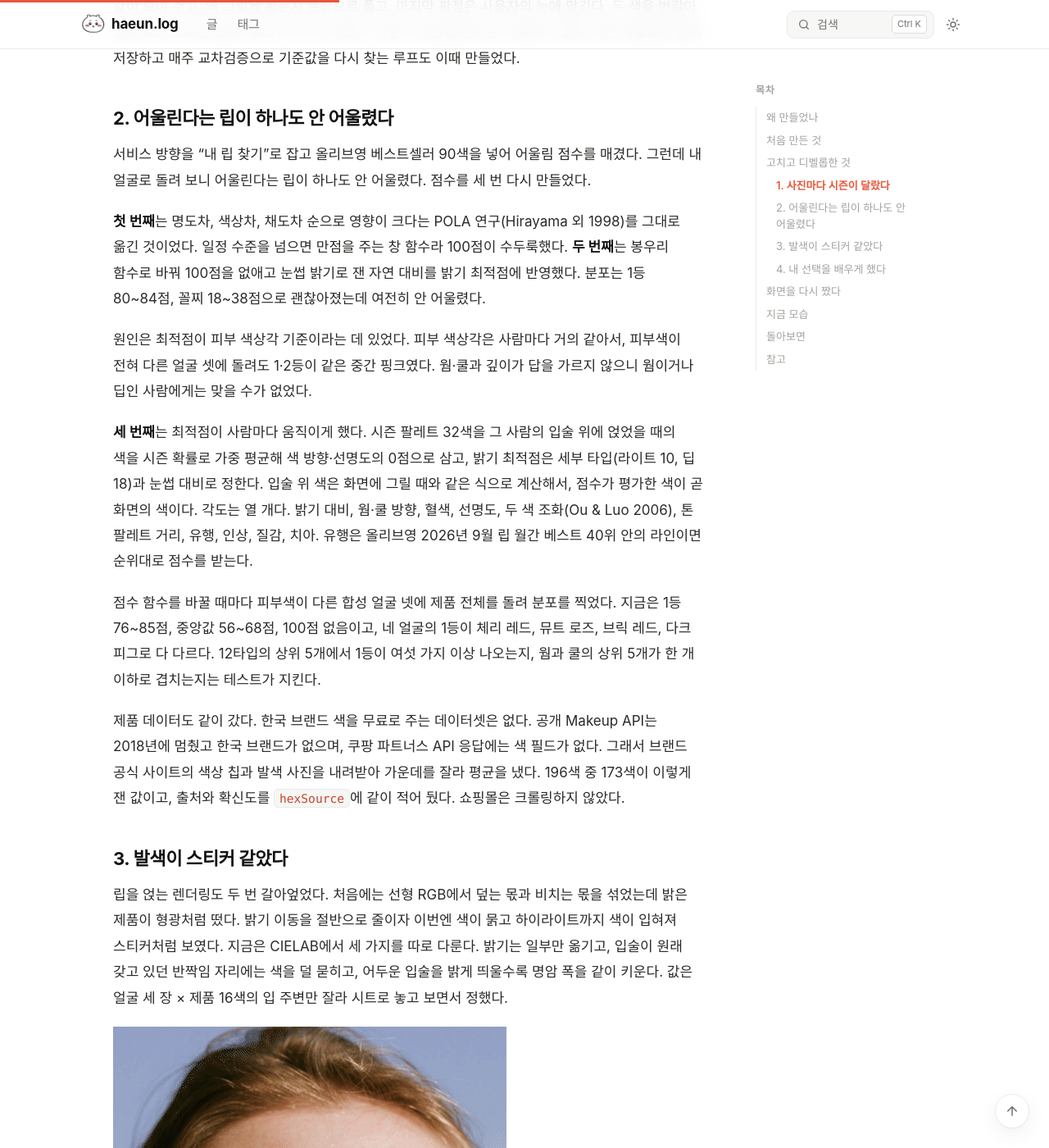
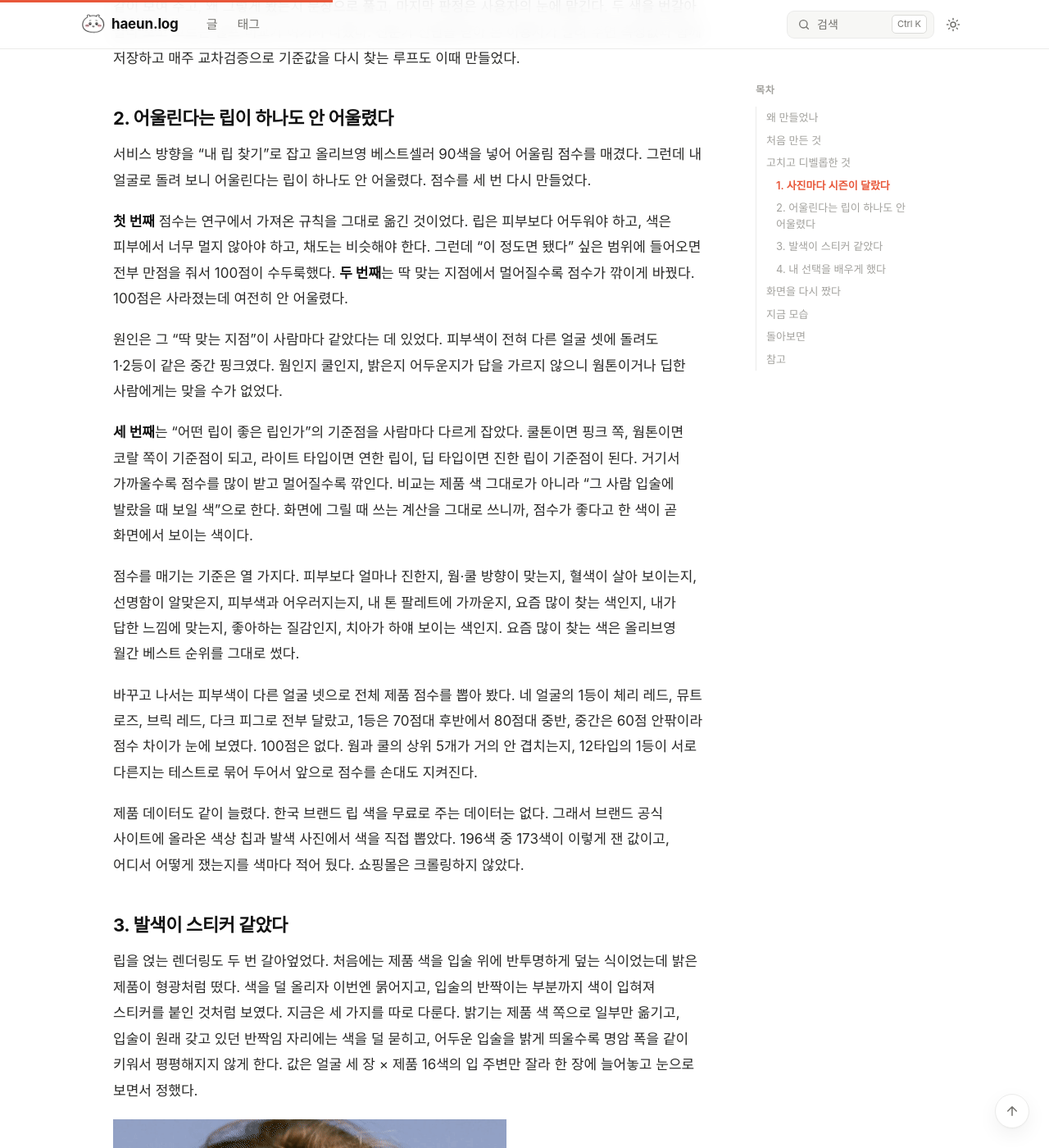
Before and after one commit to OHaEuN/OHaEuN, a Jekyll site: the page built from _posts/2026-11-04-31.md, in a window 1280 px wide and 1400 px high, scrolled down 2497 px. Shown: the whole window at 82% size. Built offline with Jekyll 4.4.1, drawn with Linux system fonts in a browser that asks for light colours; nearby versions of some CDN libraries; some web fonts are replaced; some of the changed text lies outside the part shown.

Commit message:
Post 31: explain the lip score, rendering and preference learning in plain words

```diff
--- a/_posts/2026-11-04-31.md
+++ b/_posts/2026-11-04-31.md
@@ -51,19 +51,21 @@
 
 서비스 방향을 "내 립 찾기"로 잡고 올리브영 베스트셀러 90색을 넣어 어울림 점수를 매겼다. 그런데 내 얼굴로 돌려 보니 어울린다는 립이 하나도 안 어울렸다. 점수를 세 번 다시 만들었다.
 
-**첫 번째**는 명도차, 색상차, 채도차 순으로 영향이 크다는 POLA 연구(Hirayama 외 1998)를 그대로 옮긴 것이었다. 일정 수준을 넘으면 만점을 주는 창 함수라 100점이 수두룩했다. **두 번째**는 봉우리 함수로 바꿔 100점을 없애고 눈썹 밝기로 잰 자연 대비를 밝기 최적점에 반영했다. 분포는 1등 80~84점, 꼴찌 18~38점으로 괜찮아졌는데 여전히 안 어울렸다.
+**첫 번째** 점수는 연구에서 가져온 규칙을 그대로 옮긴 것이었다. 립은 피부보다 어두워야 하고, 색은 피부에서 너무 멀지 않아야 하고, 채도는 비슷해야 한다. 그런데 "이 정도면 됐다" 싶은 범위에 들어오면 전부 만점을 줘서 100점이 수두룩했다. **두 번째**는 딱 맞는 지점에서 멀어질수록 점수가 깎이게 바꿨다. 100점은 사라졌는데 여전히 안 어울렸다.
 
-원인은 최적점이 피부 색상각 기준이라는 데 있었다. 피부 색상각은 사람마다 거의 같아서, 피부색이 전혀 다른 얼굴 셋에 돌려도 1·2등이 같은 중간 핑크였다. 웜·쿨과 깊이가 답을 가르지 않으니 웜이거나 딥인 사람에게는 맞을 수가 없었다.
+원인은 그 "딱 맞는 지점"이 사람마다 같았다는 데 있었다. 피부색이 전혀 다른 얼굴 셋에 돌려도 1·2등이 같은 중간 핑크였다. 웜인지 쿨인지, 밝은지 어두운지가 답을 가르지 않으니 웜톤이거나 딥한 사람에게는 맞을 수가 없었다.
 
-**세 번째**는 최적점이 사람마다 움직이게 했다. 시즌 팔레트 32색을 그 사람의 입술 위에 얹었을 때의 색을 시즌 확률로 가중 평균해 색 방향·선명도의 0점으로 삼고, 밝기 최적점은 세부 타입(라이트 10, 딥 18)과 눈썹 대비로 정한다. 입술 위 색은 화면에 그릴 때와 같은 식으로 계산해서, 점수가 평가한 색이 곧 화면의 색이다. 각도는 열 개다. 밝기 대비, 웜·쿨 방향, 혈색, 선명도, 두 색 조화(Ou & Luo 2006), 톤 팔레트 거리, 유행, 인상, 질감, 치아. 유행은 올리브영 2026년 9월 립 월간 베스트 40위 안의 라인이면 순위대로 점수를 받는다.
+**세 번째**는 "어떤 립이 좋은 립인가"의 기준점을 사람마다 다르게 잡았다. 쿨톤이면 핑크 쪽, 웜톤이면 코랄 쪽이 기준점이 되고, 라이트 타입이면 연한 립이, 딥 타입이면 진한 립이 기준점이 된다. 거기서 가까울수록 점수를 많이 받고 멀어질수록 깎인다. 비교는 제품 색 그대로가 아니라 "그 사람 입술에 발랐을 때 보일 색"으로 한다. 화면에 그릴 때 쓰는 계산을 그대로 쓰니까, 점수가 좋다고 한 색이 곧 화면에서 보이는 색이다.
 
-점수 함수를 바꿀 때마다 피부색이 다른 합성 얼굴 넷에 제품 전체를 돌려 분포를 찍었다. 지금은 1등 76~85점, 중앙값 56~68점, 100점 없음이고, 네 얼굴의 1등이 체리 레드, 뮤트 로즈, 브릭 레드, 다크 피그로 다 다르다. 12타입의 상위 5개에서 1등이 여섯 가지 이상 나오는지, 웜과 쿨의 상위 5개가 한 개 이하로 겹치는지는 테스트가 지킨다.
+점수를 매기는 기준은 열 가지다. 피부보다 얼마나 진한지, 웜·쿨 방향이 맞는지, 혈색이 살아 보이는지, 선명함이 알맞은지, 피부색과 어우러지는지, 내 톤 팔레트에 가까운지, 요즘 많이 찾는 색인지, 내가 답한 느낌에 맞는지, 좋아하는 질감인지, 치아가 하얘 보이는 색인지. 요즘 많이 찾는 색은 올리브영 월간 베스트 순위를 그대로 썼다.
 
-제품 데이터도 같이 갔다. 한국 브랜드 색을 무료로 주는 데이터셋은 없다. 공개 Makeup API는 2018년에 멈췄고 한국 브랜드가 없으며, 쿠팡 파트너스 API 응답에는 색 필드가 없다. 그래서 브랜드 공식 사이트의 색상 칩과 발색 사진을 내려받아 가운데를 잘라 평균을 냈다. 196색 중 173색이 이렇게 잰 값이고, 출처와 확신도를 `hexSource`에 같이 적어 뒀다. 쇼핑몰은 크롤링하지 않았다.
+바꾸고 나서는 피부색이 다른 얼굴 넷으로 전체 제품 점수를 뽑아 봤다. 네 얼굴의 1등이 체리 레드, 뮤트 로즈, 브릭 레드, 다크 피그로 전부 달랐고, 1등은 70점대 후반에서 80점대 중반, 중간은 60점 안팎이라 점수 차이가 눈에 보였다. 100점은 없다. 웜과 쿨의 상위 5개가 거의 안 겹치는지, 12타입의 1등이 서로 다른지는 테스트로 묶어 두어서 앞으로 점수를 손대도 지켜진다.
+
+제품 데이터도 같이 늘렸다. 한국 브랜드 립 색을 무료로 주는 데이터는 없다. 그래서 브랜드 공식 사이트에 올라온 색상 칩과 발색 사진에서 색을 직접 뽑았다. 196색 중 173색이 이렇게 잰 값이고, 어디서 어떻게 쟀는지를 색마다 적어 뒀다. 쇼핑몰은 크롤링하지 않았다.
 
 ### 3. 발색이 스티커 같았다
 
-립을 얹는 렌더링도 두 번 갈아엎었다. 처음에는 선형 RGB에서 덮는 몫과 비치는 몫을 섞었는데 밝은 제품이 형광처럼 떴다. 밝기 이동을 절반으로 줄이자 이번엔 색이 묽고 하이라이트까지 색이 입혀져 스티커처럼 보였다. 지금은 CIELAB에서 세 가지를 따로 다룬다. 밝기는 일부만 옮기고, 입술이 원래 갖고 있던 반짝임 자리에는 색을 덜 묻히고, 어두운 입술을 밝게 띄울수록 명암 폭을 같이 키운다. 값은 얼굴 세 장 × 제품 16색의 입 주변만 잘라 시트로 놓고 보면서 정했다.
+립을 얹는 렌더링도 두 번 갈아엎었다. 처음에는 제품 색을 입술 위에 반투명하게 덮는 식이었는데 밝은 제품이 형광처럼 떴다. 색을 덜 올리자 이번엔 묽어지고, 입술의 반짝이는 부분까지 색이 입혀져 스티커를 붙인 것처럼 보였다. 지금은 세 가지를 따로 다룬다. 밝기는 제품 색 쪽으로 일부만 옮기고, 입술이 원래 갖고 있던 반짝임 자리에는 색을 덜 묻히고, 어두운 입술을 밝게 띄울수록 명암 폭을 같이 키워서 평평해지지 않게 한다. 값은 얼굴 세 장 × 제품 16색의 입 주변만 잘라 한 장에 늘어놓고 눈으로 보면서 정했다.
 
 ![같은 얼굴에 립 다섯 가지를 차례로 발라 본 모습](/assets/posts/31/tryon.gif)
 
@@ -71,7 +73,7 @@
 
 측정이 후보를 줄이고 판정은 사용자가 한다는 원칙을 제품 단위로 옮긴 게 "둘 중 고르기"다. 어울림 순위 상위에서 서로 충분히 다른 8색을 골라 내 얼굴에 바른 사진을 둘씩 보여 주고, 더 나은 쪽을 일곱 번 고르면 끝까지 이긴 립에 "내 1등"이 붙는다.
 
-선택할 때마다 가중치를 다시 배운다. 이긴 쪽 점수가 진 쪽보다 높을 확률을 최대로 하는 Bradley–Terry에 출발 가중치에서 멀어지는 만큼 벌점을 준다. 처음엔 열 항목을 다 배우게 했더니 일곱 번 선택으로 "치아 −70%" 같은 엉뚱한 변화가 났다. 잡음에 맞춰진 것이다. 지금은 밝기 대비, 웜·쿨 방향, 혈색, 선명도, 톤 팔레트 다섯 항목만 배우고, 어떤 항목도 출발값의 1/4 아래로는 내려가지 않는다. 대진은 고르기를 시작할 때 고정해서 선택할 때마다 순위가 바뀌어도 다음 대결이 흔들리지 않는다.
+선택할 때마다 가중치를 다시 배운다. 내가 고른 쪽이 진 쪽보다 높은 점수를 받도록 열 가지 기준의 비중을 조금씩 옮기되, 원래 비중에서 너무 멀어지면 못 가게 붙잡는다. 처음엔 열 가지를 다 움직이게 했더니 일곱 번 고른 걸로 "치아 −70%" 같은 엉뚱한 결과가 나왔다. 일곱 번은 열 개를 정하기엔 너무 적은 정보라 우연에 맞춰진 것이다. 지금은 진하기, 웜·쿨 방향, 혈색, 선명함, 내 톤 팔레트 다섯 가지만 움직이고, 어떤 항목도 원래의 4분의 1 아래로는 안 내려간다. 대결표는 고르기를 시작할 때 정해 두어서, 선택할 때마다 순위가 바뀌어도 다음 대결이 흔들리지 않는다.
 
 ## 화면을 다시 짰다
 
```
